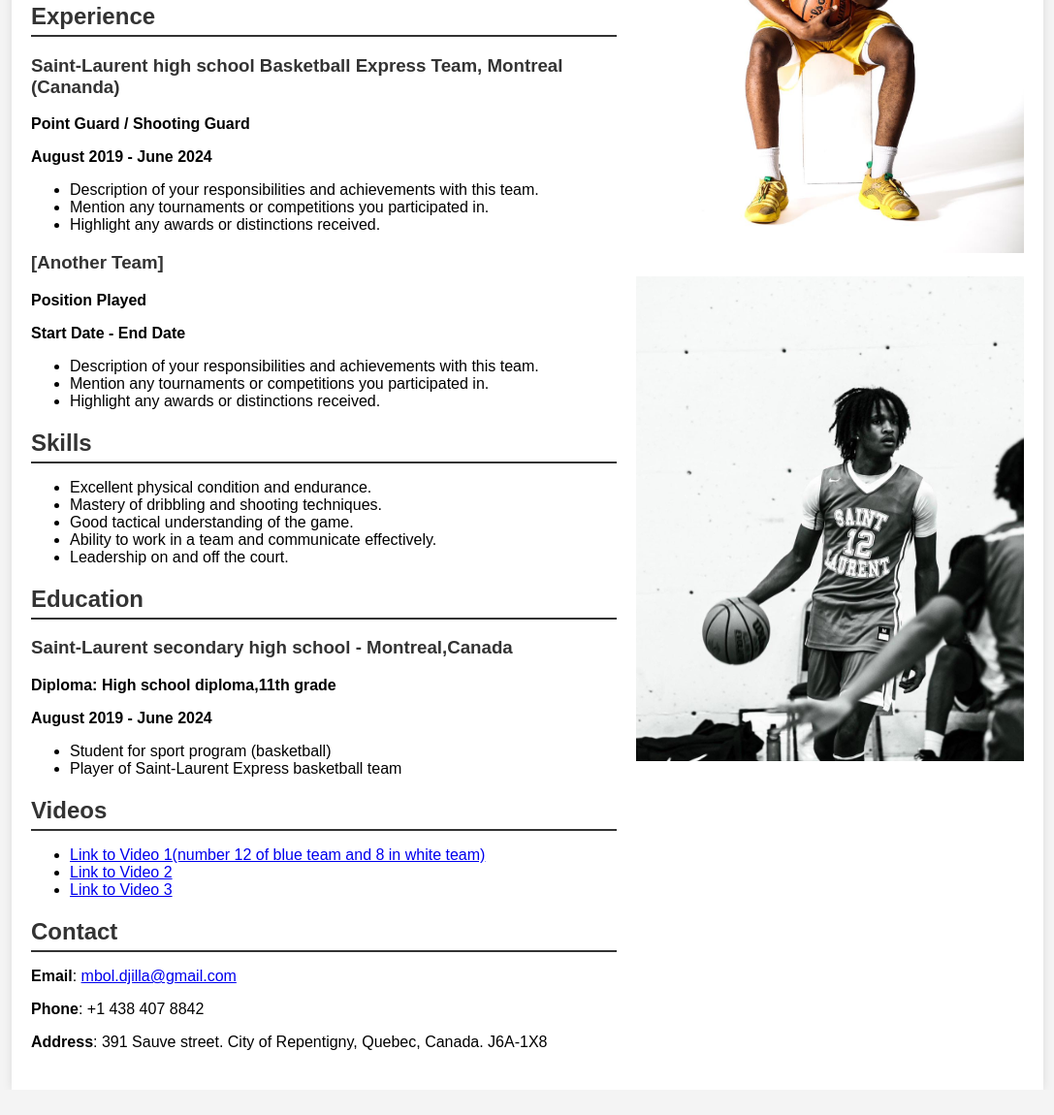
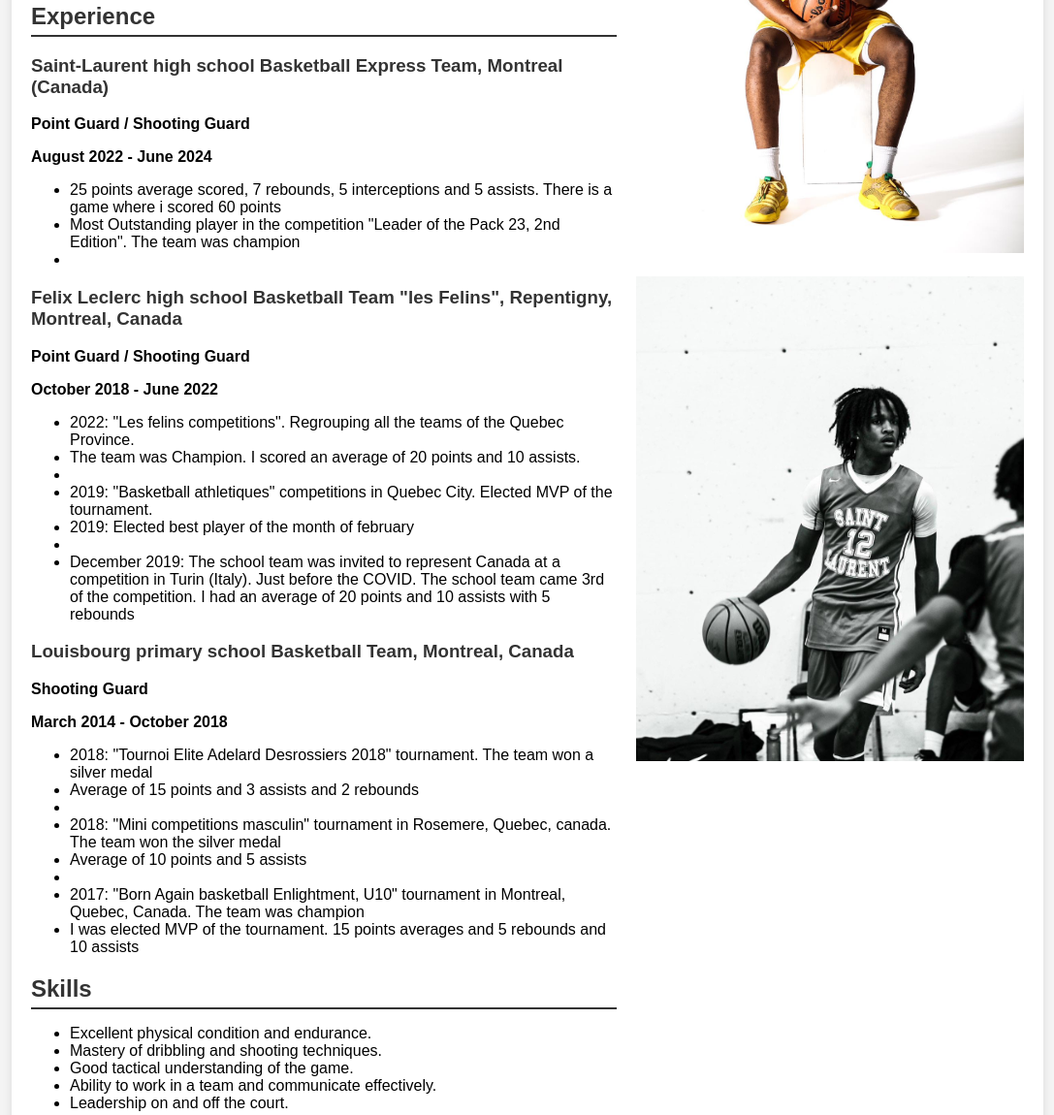
Before and after one commit to sorelmbol/my-resume, a plain HTML site: page index.html in a window 1280 px wide. Shown: the part 396-1546 px from the top of the page at 97% size, without its empty margins (96-1183 px from the left). Before the commit the page ends 1520 px from the top, so only its background shows below. Drawn offline with Linux system fonts and the light colour scheme.

Commit message:
Add files via upload

```diff
--- a/index.html
+++ b/index.html
@@ -70,22 +70,41 @@
 
             <div class="section">
                 <h2 class="section-title">Experience</h2>
-                <h3>Saint-Laurent high school Basketball Express Team, Montreal (Cananda)</h3>
+                <h3>Saint-Laurent high school Basketball Express Team, Montreal (Canada)</h3>
                 <p><strong>Point Guard / Shooting Guard</strong></p>
-                <p><strong>August 2019 - June 2024</strong></p>
+                <p><strong>August 2022 - June 2024</strong></p>
                 <ul>
-                    <li>Description of your responsibilities and achievements with this team.</li>
-                    <li>Mention any tournaments or competitions you participated in.</li>
-                    <li>Highlight any awards or distinctions received.</li>
+                    <li>25 points average scored, 7 rebounds, 5 interceptions and 5 assists. There is a game where i scored 60 points</li>
+                    <li>Most Outstanding player in the competition "Leader of the Pack 23, 2nd Edition". The team was champion</li>
+                    <li></li>
                 </ul>
 
-                <h3>[Another Team]</h3>
-                <p><strong>Position Played</strong></p>
-                <p><strong>Start Date - End Date</strong></p>
+                <h3>Felix Leclerc high school Basketball Team "les Felins", Repentigny, Montreal, Canada</h3>
+                <p><strong>Point Guard / Shooting Guard</strong></p>
+                <p><strong>October 2018 - June 2022</strong></p>
                 <ul>
-                    <li>Description of your responsibilities and achievements with this team.</li>
-                    <li>Mention any tournaments or competitions you participated in.</li>
-                    <li>Highlight any awards or distinctions received.</li>
+                    <li>2022: "Les felins competitions". Regrouping all the teams of the Quebec Province.</li>
+                    <li>The team was Champion. I scored an average of 20 points and 10 assists.</li>
+                    <li></li>
+					<li>2019: "Basketball athletiques" competitions in Quebec City. Elected MVP of the tournament.</li>
+					<li>2019: Elected best player of the month of february</li>
+					<li></li>
+					<li>December 2019: The school team was invited to represent Canada at a competition in Turin (Italy). Just before the COVID. The school team came 3rd of the competition. I had an average of 20 points and 10 assists with 5 rebounds</li>
+                </ul>
+
+				<h3>Louisbourg primary school Basketball Team, Montreal, Canada</h3>
+                <p><strong>Shooting Guard</strong></p>
+                <p><strong>March 2014 - October 2018</strong></p>
+                <ul>
+                    <li>2018: "Tournoi Elite Adelard Desrossiers 2018" tournament. The team won a silver medal</li>
+                    <li>Average of 15 points and 3 assists and 2  rebounds</li>
+                    <li></li>
+					<li>2018: "Mini competitions masculin" tournament in Rosemere, Quebec, canada. The team won the silver medal</li>
+					<li>Average of 10 points and 5 assists </li>
+					<li></li>
+					<li>2017: "Born Again basketball Enlightment, U10" tournament in Montreal, Quebec, Canada. The team was champion</li>
+					<li>I was elected MVP of the tournament. 15 points averages and 5 rebounds and 10 assists</li>
+
                 </ul>
             </div>
 
@@ -115,8 +134,7 @@
                 <h2 class="section-title">Videos</h2>
                 <ul>
                     <li><a href="video1.mov" target="_blank">Link to Video 1(number 12 of blue team and 8 in white team)</a></li>
-                    <li><a href="link_to_your_video2" target="_blank">Link to Video 2</a></li>
-                    <li><a href="link_to_your_video3" target="_blank">Link to Video 3</a></li>
+
                 </ul>
             </div>
 
```
